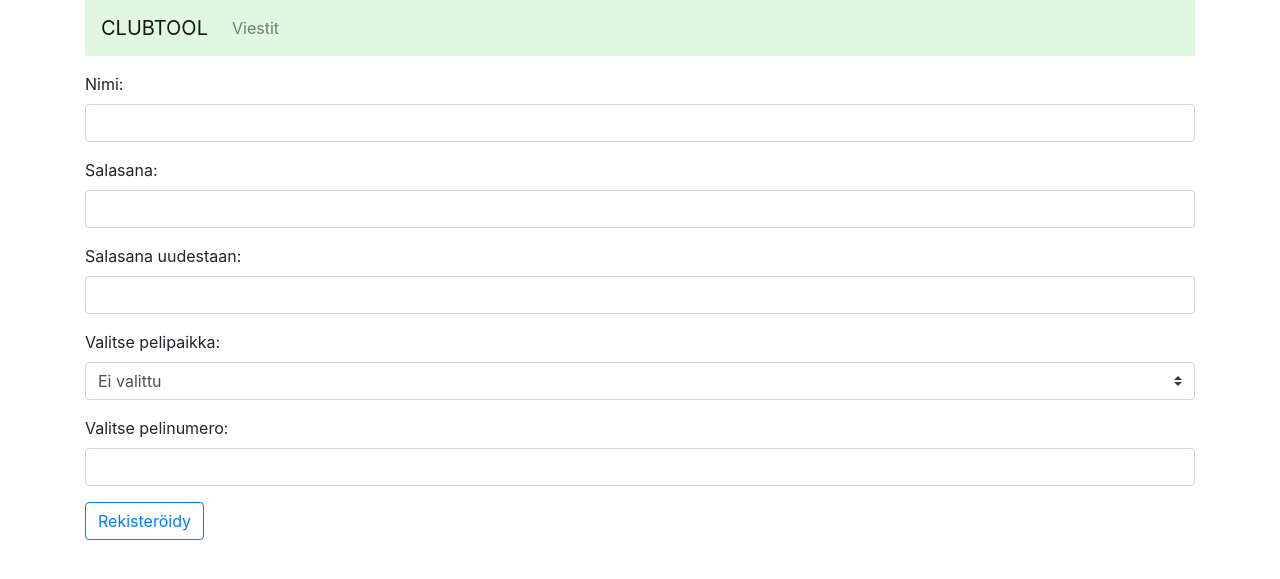
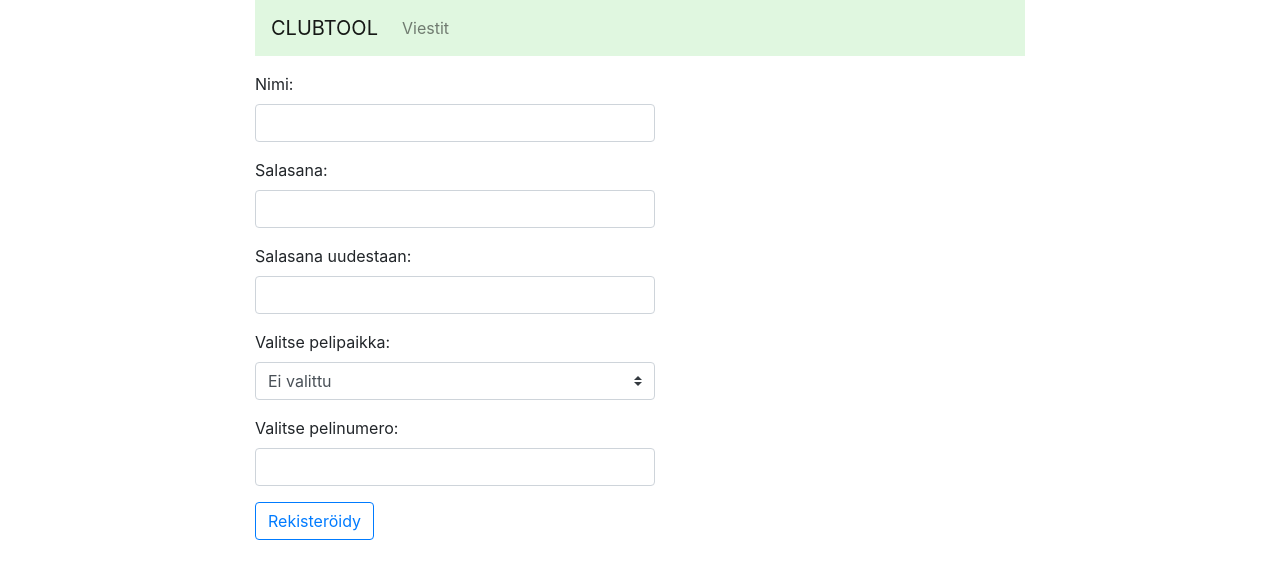
Before and after one commit to Kassudin/tsoha-clubtool, a Flask app: page /register in a window 1280 px wide. Shown: the top 579 px of the page. Run offline with Flask 3, Linux system fonts and the light colour scheme; some libraries are stand-ins or nearby versions.

Commit message:
CSS changes to the previous commit
improved width

```diff
--- a/static/style.css
+++ b/static/style.css
@@ -53,3 +53,11 @@ ul {
     background-color: #63c9f8;
     border-color: #2e3d92;
 }
+
+.form-container {
+    max-width: 400px;
+}
+
+.container {
+    max-width: 800px;
+}
```
